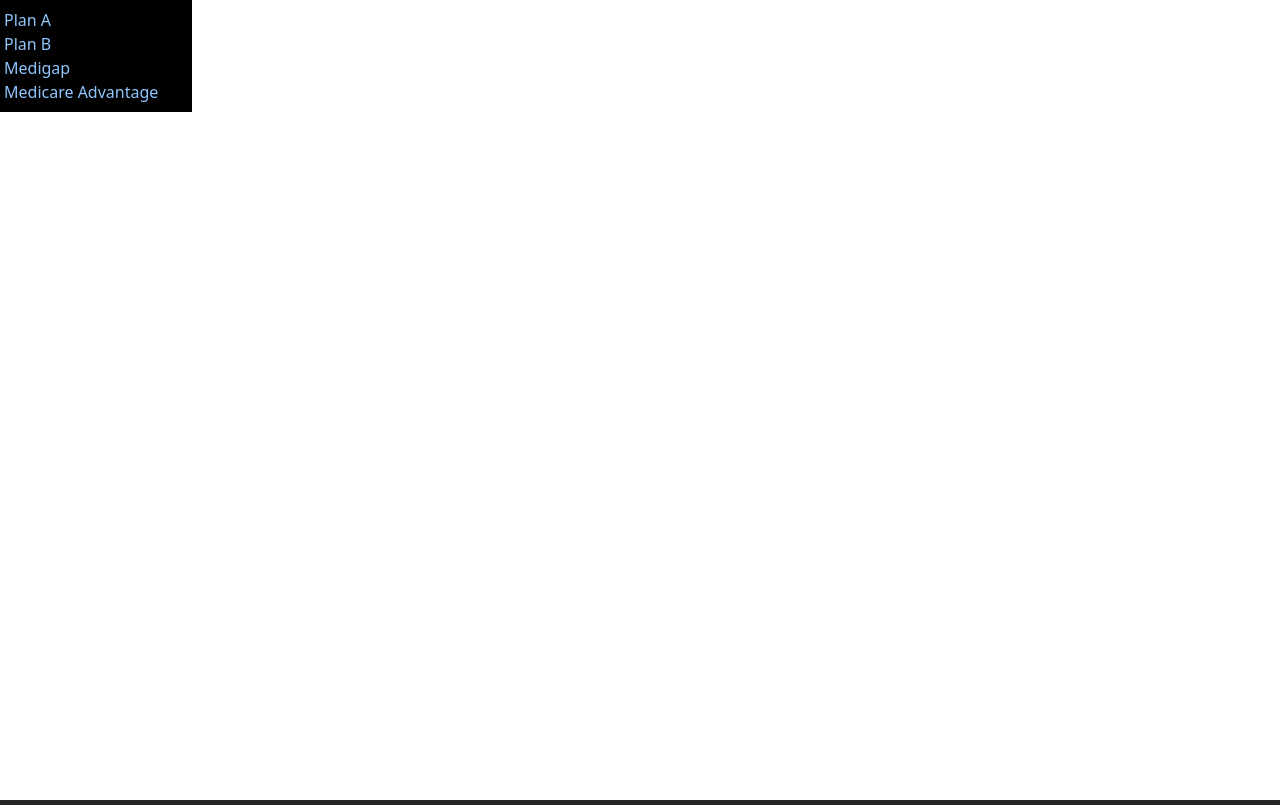
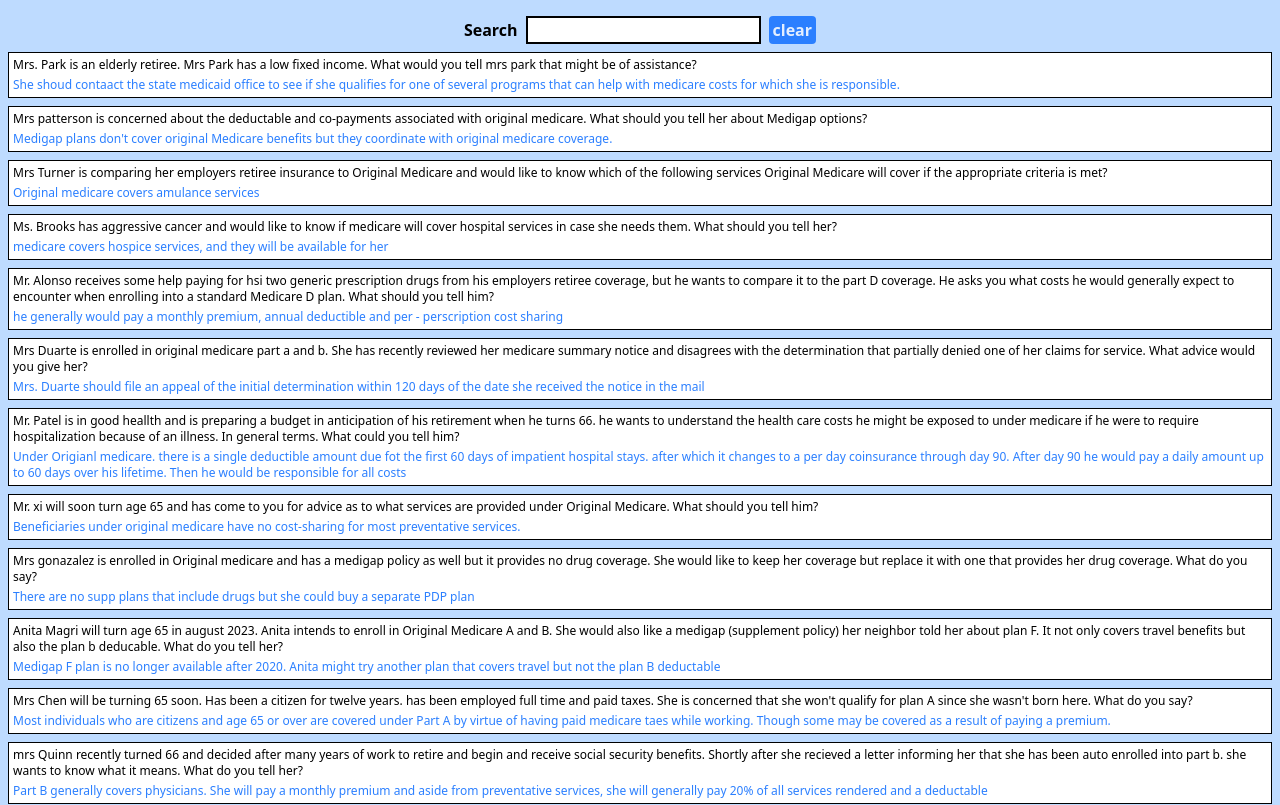
Before and after one commit to Jpatrick6420/ahip, a React (Vite) app: page / in a window 1280 px wide. Shown: the top 805 px of the page. Built offline with nearby package versions, Linux system fonts and the light colour scheme.

Commit message:
added styling to page

```diff
--- a/src/App.jsx
+++ b/src/App.jsx
@@ -1,11 +1,54 @@
-import Nav from "./Components/Nav";
-
+import { useState } from "react";
 import "./App.css";
+import questions from "./data/medicare_parts_data";
 
 function App() {
+  const [query, setQuery] = useState(questions);
+  const [currentQuery, setCurrentQuery] = useState("");
+  const clearQuery = () => {
+    setQuery(questions);
+    setCurrentQuery("");
+  };
+  const handleChange = (e) => {
+    const value = e.target.value;
+    setCurrentQuery(value);
+    const currentState = questions.filter((item) =>
+      item.question.toLowerCase().includes(value.toLowerCase())
+    );
+    setQuery(currentState);
+  };
   return (
-    <main>
-      <Nav />
+    <main className="px-2 bg-blue-200">
+      <div className="flex justify-center gap-2 items-center pt-4">
+        <label className="text-black font-bold">Search</label>
+        <input
+          type="text"
+          className="border-2 border-black text-black bg-white"
+          onChange={(e) => handleChange(e)}
+          value={currentQuery}
+        />
+        <button
+          className="bg-blue-500 px-1 py-0.5 rounded-sm font-bold hover:bg-blue-800"
+          onClick={clearQuery}
+        >
+          clear
+        </button>
+      </div>
+      <section>
+        <ul>
+          {query.map((item, index) => {
+            return (
+              <li
+                key={index}
+                className="text-xs border-1 border-black my-2 p-1 bg-white"
+              >
+                <p className="text-black">{item.question}</p>
+                <p className="text-blue-500 pt-1">{item.answer}</p>
+              </li>
+            );
+          })}
+        </ul>
+      </section>
     </main>
   );
 }
--- a/src/data/medicare_parts_data.js
+++ b/src/data/medicare_parts_data.js
@@ -1,4 +1,4 @@
-export const questions = [
+const questions = [
   {
     question:
       "Mrs. Park is an elderly retiree. Mrs Park has a low fixed income. What would you tell mrs park that might be of assistance?",
@@ -110,6 +110,79 @@
       "Mr. Lopez has heard that he can sign up for a product called 'Medicare Advantage' but is not sure about what type of plan designs are available through this program. What should you tell him about the types of health plans that are available through the Medicare Advantage program?",
     answer: "There are medicare plans such as HMO's, PPO's, PFFS, and MSAs",
   },
+  {
+    question:
+      "Mrs. Velasquez cares for her frail elderly mother, Maria, who lives in North Carolina. She is worried that without additional support, her mother will need to go into a nursing home. Mrs. Velasquez asks you if there is any Medicare plan that might allow her mother to remain in the community rather than going into a nursing home. How should you advise Mrs. Velasquez?",
+    answer:
+      "there are programs of all-inclusive care for the elderly (PACE) for frail elderly beneficiaries certified as needing a nursing home level of care but are able to live safely in the community at the time of environment.",
+  },
+  {
+    question:
+      "mr. Lombardi is interested in a medicare advantage (MA) PPO plan that you represent. it is one of three plans operated by the same organization in Mr. Lombardi's area. the MA PPO plan does not include drug coverage, but the other two plans do. Mr. Lombardi likes the PPO plan that does not include drug coverage and intends to obtain his drug coverage through a stand-alone Medicare prescription drug plan. What should you tell him about this situation?",
+    answer:
+      "He could enroll either in one of the ma plans that include prescription drug coverage or original medicare with a medigap plan and standalone part D drug coverage but he cannot enroll in the MA-only PPO plan and a standalone drug plan.",
+  },
+  {
+    question:
+      "Dr. Elizabeth Brennan does not contract with the ABC PFFS plan but accepts the plan's terms and conditions for payment. Mary Rodgers sees Dr. Brennan for treatment. How much may Dr. Brennan charge?",
+    answer:
+      "Dr. brennan can charge Mary Rogers no more thta the cost-sharing specified in the PFFS plans terms and conditions of payment which may include a 15% balance adjustment.",
+  },
+  {
+    question:
+      "Ms. Gibson recently lost her employer group health and drug coverage and now she wants to enroll in a PPO that does not include drug coverage. What should you tell her about obtaining drug coverage?",
+    answer:
+      "She can enroll in the PPO  but she will not be able to purchase a standalone Medicare Part D drug plan.",
+  },
+  {
+    question:
+      "Mr. Romero is 64, retiring soon, and considering enrollment in his employer-sponsored retiree group health plan that includes drug coverage with nominal copays. He heard about a neighbor's MA-PD plan that you represent and because he takes numerous prescription drugs, he is considering signing up for it. What should you tell him?",
+    answer:
+      "He should compare the benefits in his employer sponsored retiree plan to determine which one will provide sufficient coverage for his perscription needs.",
+  },
+  {
+    question:
+      "Mrs. Radford asks whether there are any special eligibility requirements for Medicare Advantage. What should you tell her?",
+    answer:
+      "Mrs. Radford must be entitled to Part A and enrolled in Part B to enroll into medicare advanatage.",
+  },
+  {
+    question:
+      "Mr. Kelly wants to know whether he is eligible to sign up for a private fee-for-service (PFFS) plan. What questions would you need to ask to determine his eligibility?",
+    answer:
+      "You would need to ask Mr. Kelly if he is entitled to part A, enrolled in part B and lives in the PFFS service area.",
+  },
+  {
+    question:
+      "Mr. Barker enjoys a comfortable retirement income. He recently had surgery and expected that he would have certain services and items covered by the plan with minimal out-of-pocket costs because his MA-PD coverage has been very good. However, when he received the bill, he was surprised to see large charges in excess of his maximum out-of-pocket limit that included some services and items he thought would be fully covered. He called you to ask what he could do? What could you tell him?",
+    answer:
+      "You can offer to review the plans appeal process to help him ask the plan to review the coverage decision",
+  },
+  {
+    question:
+      "Which of the following statement(s) is/are correct about a Medicare Savings Account (MSA) Plans?",
+    answer:
+      "MSA's may have either a partial network, full network or no network, MSA's plans cover Part A and B but do not cover plan D, non network providers must accept the same amount as Original Medicare would pay. ",
+  },
+  {
+    question:
+      "Mrs. Kelly, age 65, is entitled to Part A but has not yet enrolled in Part B. She is considering enrollment in a Medicare Advantage plan (Part C). What should you advise her to do before she can enroll in a Medicare Advantage plan?",
+    answer: "To join medicare Advantage she alos must enroll in plan B",
+  },
+  {
+    question:
+      "Mrs. Chi is age 75 and enjoys a comfortable but not extremely high-income level. She wishes to enroll in a MA MSA plan that she heard about from her neighbor. She also wants to have prescription drug coverage since her doctor recently prescribed several expensive medications. Currently, she is enrolled in Original Medicare and a standalone Part D plan. How would you advise Mrs. Chi?",
+    answer:
+      "Mrs Chi may enroll in a MA MSA plan and remain in the current stand alone drug plan",
+  },
+  {
+    question:
+      "Mr. Wells is trying to understand the difference between Original Medicare and Medicare Advantage. What would be the correct description?",
+    answer:
+      "Medicare advantage is an orignal medicare alternate offered by an independent.",
+  },
 ];
 
-//part 2 question 4
+//part 2 question 19
+
+export default questions;
```
